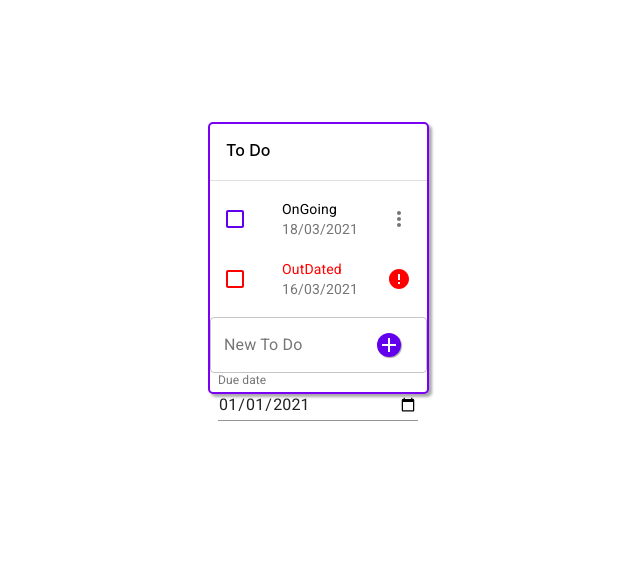
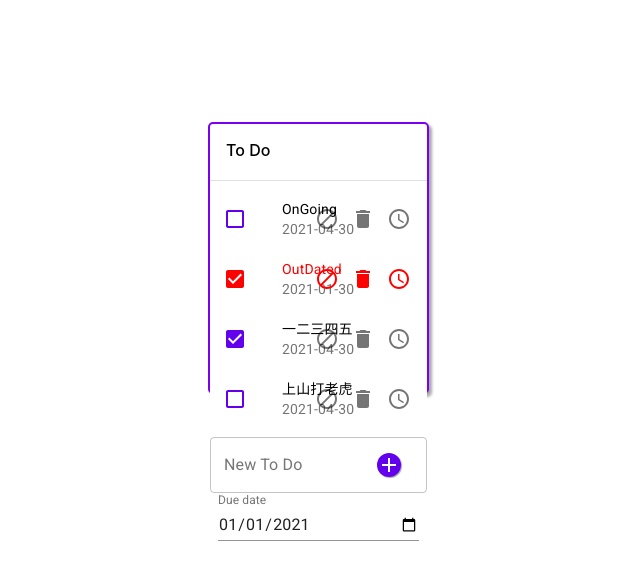
Before and after one commit to UOA-SE701-Group3-2021/3Lancers, a React (Create React App) app in the folder telos-frontend/: page /test/dashboard/todo in a window 1280 px wide. Shown: the top 580 px of the page, without its empty margins (57-697 px from the left). Built offline with nearby package versions, Linux system fonts and the light colour scheme.

Commit message:
Todo list Dashboard  - functionality with dummy data
as title

```diff
--- a/telos-frontend/src/components/todo/DashboardTodo.css
+++ b/telos-frontend/src/components/todo/DashboardTodo.css
@@ -1,7 +1,7 @@
 .container{
     background-color: white;
     box-shadow: 3px 3px 3px darkgrey;
-    width: 221px;
+    width: 360px;
     border-radius: 5px;
 
 }
@@ -11,6 +11,10 @@
     height: 24px;
     font-weight: 500;
 
+}
+
+.inputbox{
+    width: 100%;
 }
 
 .Publish {
--- a/telos-frontend/src/components/todo/DashboardTodo.jsx
+++ b/telos-frontend/src/components/todo/DashboardTodo.jsx
@@ -1,3 +1,9 @@
+/* eslint-disable react/no-this-in-sfc */
+/* eslint-disable guard-for-in */
+/* eslint-disable no-restricted-syntax */
+/* eslint-disable prefer-const */
+/* eslint-disable no-param-reassign */
+/* eslint-disable no-console */
 /* eslint-disable no-alert */
 /* eslint-disable no-unused-vars */
 import { useState } from 'react';
@@ -23,6 +29,10 @@ import MoreVertIcon from '@material-ui/icons/MoreVert';
 import ErrorIcon from '@material-ui/icons/Error';
 import Menu from '@material-ui/core/Menu';
 import MenuItem from '@material-ui/core/MenuItem';
+import DeleteIcon from '@material-ui/icons/Delete';
+import BlockIcon from '@material-ui/icons/Block';
+import ScheduleIcon from '@material-ui/icons/Schedule';
+import Button from '@material-ui/core/Button';
 import './DashboardTodo.css';
 
 const useStyles = makeStyles((theme) => ({
@@ -38,54 +48,79 @@ const useStyles = makeStyles((theme) => ({
   datetextField: {
     marginLeft: theme.spacing(1),
     marginRight: theme.spacing(1),
-    width: 200,
+    width: '100%',
   },
 }));
-
-const listitems = [
-  {
-    name: 'OnGoing',
-    due: '18/03/2021',
-    onGoing: true,
-  },
-  {
-    name: 'OutDated',
-    due: '16/03/2021',
-    onGoing: false,
-  },
-];
 
 const outdated = {
   color: 'red',
 };
 
 const DashboardTodo = () => {
+  let listitems = [
+    {
+      name: 'OnGoing',
+      due: '2021-04-30',
+      onGoing: true,
+      completed: false,
+    },
+    {
+      name: 'OutDated',
+      due: '2021-01-30',
+      onGoing: false,
+      completed: true,
+    },
+    {
+      name: '一二三四五',
+      due: '2021-04-30',
+      onGoing: true,
+      completed: true,
+    },
+    {
+      name: '上山打老虎',
+      due: '2021-04-30',
+      onGoing: true,
+      completed: false,
+    },
+  ];
+
   const classes = useStyles();
-  const [checked, setChecked] = useState([0]);
   const [item, setItem] = useState('');
   const [dueDate, setDueDate] = useState('2021-01-01');
-  const [newItem, setNewItem] = useState(listitems);
+  const [itemList, setItemList] = useState(listitems);
+  const [newItem, setNewItem] = useState(itemList);
   const [anchorEl, setAnchorEl] = useState(null);
+  const [cancel, setCancel] = useState([0]);
+  const [reDate, setReDate] = useState('');
+  const [reEventName, setReEventName] = useState('');
+  const [reItem, setReItem] = useState('');
+
+  const reDateChange = (event) => {
+    setReDate(event.target.value);
+    console.log(reDate);
+    setReItem({ name: reItem.name, due: event.target.value, onGoing: true, completed: false });
+  };
 
   const handleToggle = (value) => () => {
-    const currentIndex = checked.indexOf(value);
-    const newChecked = [...checked];
+    let newList = [...newItem];
+    for (let x of newList) {
+      if (x.name === value.name) {
+        x.completed = !x.completed;
+      }
+    }
 
-    if (currentIndex === -1) {
-      newChecked.push(value);
-    } else {
-      newChecked.splice(currentIndex, 1);
-    }
-    setChecked(newChecked);
+    setNewItem(newList);
+    setItemList(newList);
   };
 
   const firstEvent = (event) => {
-    setItem({ name: event.target.value, due: dueDate, onGoing: true });
+    setItem({ name: event.target.value, due: dueDate, onGoing: true, completed: false });
   };
 
   const dateChange = (event) => {
     setDueDate(event.target.value);
-    setItem({ name: item.name, due: event.target.value, onGoing: true });
+    console.log(dueDate);
+    setItem({ name: item.name, due: event.target.value, onGoing: true, completed: false });
   };
 
   const secondEvent = () => {
@@ -93,16 +128,63 @@ const DashboardTodo = () => {
     setItem('');
   };
 
-  const handleOption = (event) => {
+  const handleOption = (value) => (event) => {
+    setReEventName(value);
+    // reEventName = value;
+    console.log(value);
+    console.log(reEventName);
+    setReItem({ name: value, due: reDate, onGoing: true, completed: false });
     setAnchorEl(event.currentTarget);
   };
 
-  const handleOptionClose = () => {
+  const handleOptionClose = (event) => {
+    console.log(event);
     setAnchorEl(null);
   };
 
   const inputAlert = () => {
     alert('Please enter something :)');
+  };
+
+  const cancelevent = (value) => () => {
+    const currentIndex = cancel.indexOf(value);
+    const newCancel = [...cancel];
+
+    if (currentIndex === -1) {
+      newCancel.push(value);
+    } else {
+      newCancel.splice(currentIndex, 1);
+    }
+    setCancel(newCancel);
+  };
+
+  const deleteevent = (value) => () => {
+    let newList = [...newItem];
+    for (let x of newList) {
+      if (x.name === value) {
+        const index = newList.indexOf(x);
+        newList.splice(index, 1);
+      }
+    }
+
+    setNewItem(newList);
+    setItemList(newList);
+  };
+
+  const scheduleevent = () => {
+    let newList = [...newItem];
+    let reItemx = reItem;
+    console.log(reItemx);
+
+    for (let x of newList) {
+      if (x.name === reItemx.name) {
+        x.due = reItemx.due;
+        console.log(x);
+      }
+    }
+
+    setNewItem(newList);
+    setItemList(newList);
   };
 
   return (
@@ -122,14 +204,14 @@ const DashboardTodo = () => {
               role={undefined}
               dense
               button
-              onClick={handleToggle(value.name)}
+              onClick={handleToggle(value)}
             >
               {value.onGoing ? (
                 <ListItemIcon>
                   <Checkbox
                     edge="start"
                     style={{ color: '#6200EE' }}
-                    checked={checked.indexOf(value.name) !== -1}
+                    checked={value.completed === true}
                     tabIndex={-1}
                     disableRipple
                     inputProps={{ 'aria-labelledby': labelId }}
@@ -140,7 +222,7 @@ const DashboardTodo = () => {
                   <Checkbox
                     edge="start"
                     style={{ color: '#FF0000' }}
-                    checked={checked.indexOf(value.name) !== -1}
+                    checked={value.completed === true}
                     tabIndex={-1}
                     disableRipple
                     inputProps={{ 'aria-labelledby': labelId }}
@@ -148,37 +230,85 @@ const DashboardTodo = () => {
                 </ListItemIcon>
               )}
               {value.onGoing ? (
-                <ListItemText id={labelId} primary={` ${value.name}`} secondary={` ${value.due}`} />
+                <ListItemText
+                  id={labelId}
+                  primary={` ${value.name}`}
+                  secondary={` ${value.due}`}
+                  style={{
+                    textDecorationLine: cancel.indexOf(value.name) !== -1 ? 'line-through' : '',
+                    textDecorationStyle: cancel.indexOf(value.name) !== -1 ? 'solid' : '',
+                  }}
+                />
               ) : (
                 <ListItemText
                   primaryTypographyProps={{ style: outdated }}
                   id={labelId}
                   primary={` ${value.name}`}
                   secondary={` ${value.due}`}
+                  style={{
+                    textDecorationLine: cancel.indexOf(value.name) !== -1 ? 'line-through' : '',
+                    textDecorationStyle: cancel.indexOf(value.name) !== -1 ? 'solid' : '',
+                  }}
                 />
               )}
               {value.onGoing ? (
                 <ListItemSecondaryAction>
                   <IconButton
                     edge="end"
-                    aria-label="comments"
+                    aria-label="cancel"
                     aria-controls="simple-menu"
                     aria-haspopup="true"
-                    onClick={handleOption}
+                    onClick={cancelevent(value.name)}
                   >
-                    <MoreVertIcon />
+                    <BlockIcon />
+                  </IconButton>
+                  <IconButton
+                    edge="end"
+                    aria-label="delete"
+                    aria-controls="simple-menu"
+                    aria-haspopup="true"
+                    onClick={deleteevent(value.name)}
+                  >
+                    <DeleteIcon />
+                  </IconButton>
+                  <IconButton
+                    edge="end"
+                    aria-label="schedule"
+                    aria-controls="simple-menu"
+                    aria-haspopup="true"
+                    onClick={handleOption(value.name)}
+                  >
+                    <ScheduleIcon />
                   </IconButton>
                 </ListItemSecondaryAction>
               ) : (
                 <ListItemSecondaryAction>
                   <IconButton
                     edge="end"
-                    aria-label="warning"
+                    aria-label="cancel"
                     aria-controls="simple-menu"
                     aria-haspopup="true"
-                    onClick={handleOption}
+                    onClick={cancelevent(value.name)}
                   >
-                    <ErrorIcon className="outdated" />
+                    <BlockIcon className="outdated" />
+                  </IconButton>
+                  <IconButton
+                    edge="end"
+                    aria-label="delete"
+                    aria-controls="simple-menu"
+                    aria-haspopup="true"
+                    onClick={deleteevent(value.name)}
+                  >
+                    <DeleteIcon className="outdated" />
+                  </IconButton>
+                  <IconButton
+                    edge="end"
+                    aria-label="schedule"
+                    aria-controls="simple-menu"
+                    aria-haspopup="true"
+                    onClick={handleOption(value.name)}
+                  >
+                    <ScheduleIcon className="outdated" />
                   </IconButton>
                 </ListItemSecondaryAction>
               )}
@@ -187,7 +317,7 @@ const DashboardTodo = () => {
         })}
       </List>
       <div>
-        <FormControl variant="outlined">
+        <FormControl className="inputbox" variant="outlined">
           <InputLabel htmlFor="outlined-adornment-password">New To Do</InputLabel>
           <OutlinedInput
             id="outlined-todo"
@@ -223,10 +353,29 @@ const DashboardTodo = () => {
         keepMounted
         open={Boolean(anchorEl)}
         onClose={handleOptionClose}
+        style={{
+          alignItems: 'center',
+          textAlign: 'center',
+        }}
       >
-        <MenuItem onClick={handleOptionClose}>Option</MenuItem>
-        <MenuItem onClick={handleOptionClose}>Option</MenuItem>
-        <MenuItem onClick={handleOptionClose}>Option</MenuItem>
+        <MenuItem>
+          <form className={classes.datecontainer} noValidate>
+            <TextField
+              id="reDated"
+              label="Reschedule"
+              type="date"
+              value={reDate}
+              onChange={reDateChange}
+              className={classes.datetextField}
+              InputLabelProps={{
+                shrink: true,
+              }}
+            />
+          </form>
+        </MenuItem>
+        <Button variant="contained" color="primary" onClick={scheduleevent}>
+          Confirm
+        </Button>
       </Menu>
     </Box>
   );
```
